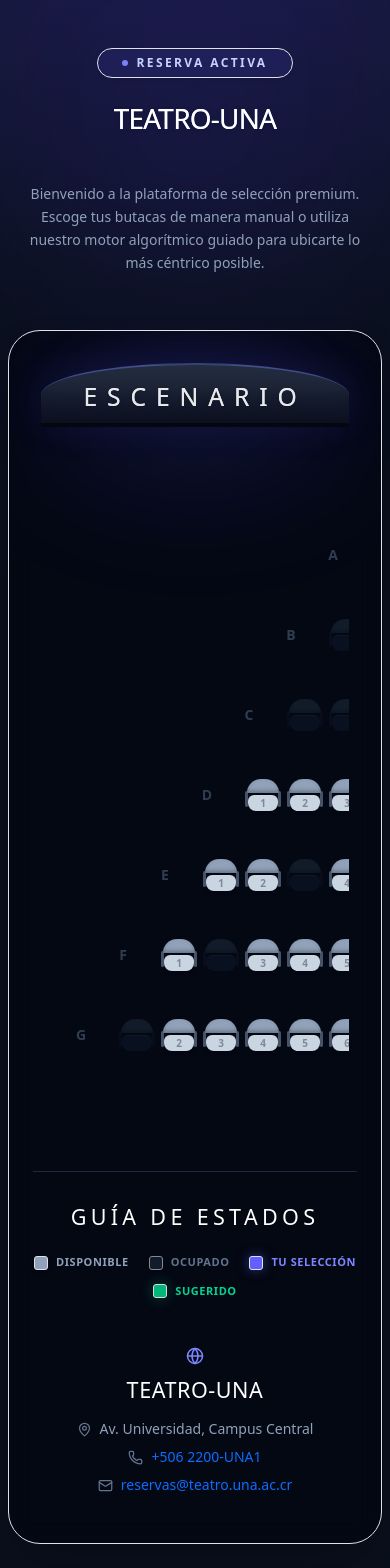
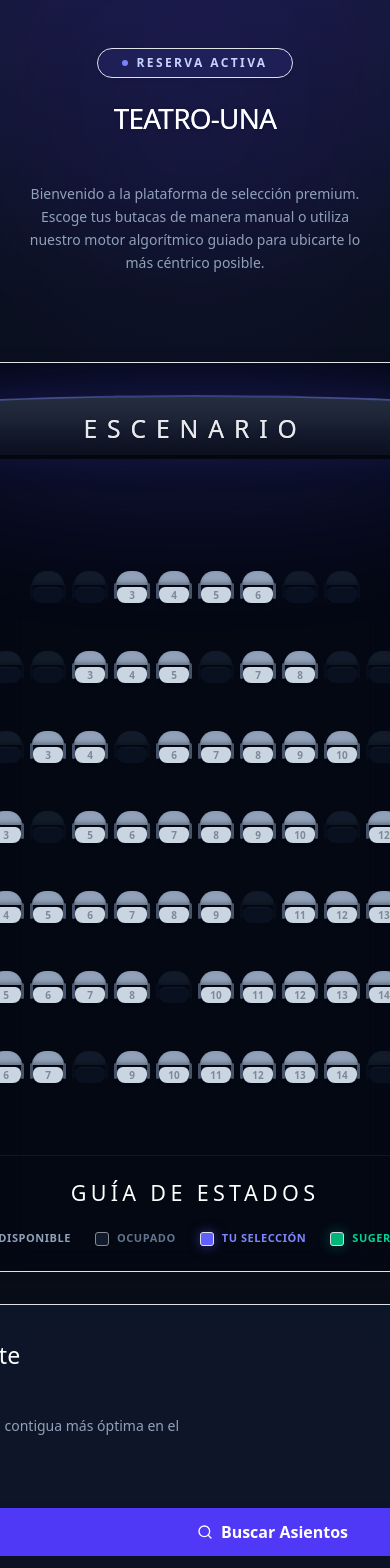
Before and after one commit to crissXcoder/teatro-una-seat-reservation, a Next.js app: page / in a window 390 px wide. Shown: the top 1568 px of the page. Built offline with nearby package versions, Linux system fonts and the light colour scheme.

Commit message:
feat: implement theater layout, seat legend, and footer components for reservation system

```diff
--- /dev/null
+++ b/components/theater/seat-legend.tsx
@@ -0,0 +1,36 @@
+import React from "react";
+
+export function SeatLegend() {
+  return (
+    <div className="w-full mt-10 pt-6 border-t border-slate-800/50">
+      <div className="d-flex flex-column align-items-center">
+        <h4 className="text-slate-600 font-bold mb-4 text-[10px] uppercase tracking-[0.2em]">
+          Guía de Estados
+        </h4>
+        <div className="d-flex flex-wrap justify-content-center gap-x-6 gap-y-3">
+
+          <div className="d-flex align-items-center gap-2 group cursor-default">
+            <div className="w-3.5 h-3.5 bg-slate-400 rounded-[3px] border border-white/20 shadow-sm transition-transform group-hover:scale-110"></div>
+            <span className="text-[11px] font-bold text-slate-400 tracking-wider uppercase">Disponible</span>
+          </div>
+
+          <div className="d-flex align-items-center gap-2 group cursor-default">
+            <div className="w-3.5 h-3.5 bg-slate-800 rounded-[3px] border border-slate-700/50 opacity-60 shadow-inner group-hover:opacity-80 transition-opacity"></div>
+            <span className="text-[11px] font-bold text-slate-500 tracking-wider uppercase">Ocupado</span>
+          </div>
+
+          <div className="d-flex align-items-center gap-2 group cursor-default">
+            <div className="w-3.5 h-3.5 bg-indigo-500 rounded-[3px] shadow-[0_0_12px_rgba(99,102,241,0.5)] border border-indigo-400 transition-transform group-hover:scale-110"></div>
+            <span className="text-[11px] font-bold text-indigo-400 tracking-wider uppercase">Tu Selección</span>
+          </div>
+
+          <div className="d-flex align-items-center gap-2 group cursor-default">
+            <div className="w-3.5 h-3.5 bg-emerald-500 rounded-[3px] shadow-[0_0_15px_rgba(16,185,129,0.4)] border border-emerald-400 animate-pulse transition-transform group-hover:scale-110"></div>
+            <span className="text-[11px] font-bold text-emerald-400 tracking-wider uppercase">Sugerido</span>
+          </div>
+
+        </div>
+      </div>
+    </div>
+  );
+}
--- a/components/theater/theater-footer.tsx
+++ b/components/theater/theater-footer.tsx
@@ -3,61 +3,53 @@ import { Separator } from "@/components/ui/separator";
 
 export function TheaterFooter() {
   return (
-    <footer className="mt-14 w-full pt-8">
-      <Separator className="mb-8" />
-      <div className="container-fluid px-0">
-        <div className="row g-5 pb-4">
+    <footer className="w-full py-12 px-6 mt-12 bg-slate-950/20 border-t border-slate-800/30">
+      <div className="max-w-6xl mx-auto">
+        <div className="row g-4 align-items-center">
 
-          {/* Columna 1: Leyenda Visual (Con UI/UX simplificada e iconos intuitivos) */}
-          <div className="col-12 col-md-6 d-flex flex-column align-items-center align-items-md-start justify-content-center">
-            <h4 className="text-slate-600 font-bold mb-4 text-[10px] uppercase tracking-[0.2em]">
-              Guía de Estados
-            </h4>
-            <div className="d-flex flex-wrap justify-content-center justify-content-md-start gap-x-5 gap-y-3">
+          {/* Branding y Logo */}
+          <div className="col-12 col-md-4 text-center text-md-start">
+            <div className="d-flex align-items-center justify-content-center justify-content-md-start gap-2 mb-3">
+              <div className="p-2 bg-indigo-600/20 rounded-lg">
+                <Globe size={24} className="text-indigo-400" />
+              </div>
+              <span className="text-xl font-black tracking-tighter text-white">TEATRO-UNA</span>
+            </div>
+            <p className="text-slate-500 text-xs font-light max-w-xs mx-auto mx-md-0">
+              Excelencia escénica y formación académica. Parte fundamental de la identidad cultural de la Universidad Nacional.
+            </p>
+          </div>
 
-              <div className="d-flex align-items-center gap-2 group cursor-default">
-                <div className="w-3.5 h-3.5 bg-slate-400 rounded-[3px] border border-white/20 shadow-sm transition-transform group-hover:scale-110"></div>
-                <span className="text-[11px] font-bold text-slate-400 tracking-wider uppercase">Disponible</span>
+          {/* Enlaces / Info Central */}
+          <div className="col-12 col-md-4 text-center">
+            <div className="d-flex flex-column gap-2 text-slate-400 text-sm">
+              <div className="d-flex align-items-center justify-content-center gap-2">
+                <MapPin size={14} className="text-indigo-500" />
+                <span>Av. Universidad, Campus Central</span>
               </div>
-
-              <div className="d-flex align-items-center gap-2 group cursor-default">
-                <div className="w-3.5 h-3.5 bg-slate-800 rounded-[3px] border border-slate-700/50 opacity-60 shadow-inner group-hover:opacity-80 transition-opacity"></div>
-                <span className="text-[11px] font-bold text-slate-500 tracking-wider uppercase">Ocupado</span>
+              <div className="d-flex align-items-center justify-content-center gap-2">
+                <Phone size={14} className="text-indigo-500" />
+                <a href="tel:+50622001111" className="text-inherit text-decoration-none hover:text-white transition-colors">
+                  +506 2200-UNA1
+                </a>
               </div>
-
-              <div className="d-flex align-items-center gap-2 group cursor-default">
-                <div className="w-3.5 h-3.5 bg-indigo-500 rounded-[3px] shadow-[0_0_12px_rgba(99,102,241,0.5)] border border-indigo-400 transition-transform group-hover:scale-110"></div>
-                <span className="text-[11px] font-bold text-indigo-400 tracking-wider uppercase">Tu Selección</span>
+              <div className="d-flex align-items-center justify-content-center gap-2">
+                <Mail size={14} className="text-indigo-500" />
+                <a href="mailto:reservas@teatro.una.ac.cr" className="text-inherit text-decoration-none hover:text-white transition-colors">
+                  reservas@teatro.una.ac.cr
+                </a>
               </div>
-
-              <div className="d-flex align-items-center gap-2 group cursor-default">
-                <div className="w-3.5 h-3.5 bg-emerald-500 rounded-[3px] shadow-[0_0_15px_rgba(16,185,129,0.4)] border border-emerald-400 animate-pulse transition-transform group-hover:scale-110"></div>
-                <span className="text-[11px] font-bold text-emerald-400 tracking-wider uppercase">Sugerido</span>
-              </div>
-
             </div>
           </div>
 
-          {/* Columna 2: Información de Contacto del Teatro */}
-          <div className="col-12 col-md-6 d-flex flex-column align-items-center align-items-md-end text-center text-md-right mt-5 mt-md-0">
-            <h4 className="text-slate-300 font-bold mb-3 d-flex flex-col flex-md-row align-items-center justify-content-center justify-content-md-end gap-2 text-sm tracking-wide">
-              <Globe size={18} className="text-indigo-400 mb-1 mb-md-0" />
-              <span>TEATRO-UNA</span>
-            </h4>
-            <ul className="list-unstyled text-slate-400 text-sm d-flex flex-column align-items-center align-items-md-end gap-2 mb-0">
-              <li className="d-flex align-items-center justify-content-center justify-content-md-end gap-2 hover:text-slate-200 transition-colors cursor-default">
-                <span className="order-2 order-md-1">Av. Universidad, Campus Central</span>
-                <MapPin size={15} className="text-slate-500 order-1 order-md-2" />
-              </li>
-              <li className="d-flex align-items-center justify-content-center justify-content-md-end gap-2 hover:text-slate-200 transition-colors">
-                <a href="tel:+50622001111" className="text-decoration-none text-inherit order-2 order-md-1">+506 2200-UNA1</a>
-                <Phone size={15} className="text-slate-500 order-1 order-md-2" />
-              </li>
-              <li className="d-flex align-items-center justify-content-center justify-content-md-end gap-2 hover:text-slate-200 transition-colors">
-                <a href="mailto:reservas@teatro.una.ac.cr" className="text-decoration-none text-inherit order-2 order-md-1">reservas@teatro.una.ac.cr</a>
-                <Mail size={15} className="text-slate-500 order-1 order-md-2" />
-              </li>
-            </ul>
+          {/* Derechos y Social */}
+          <div className="col-12 col-md-4 text-center text-md-end">
+            <span className="text-slate-600 text-[10px] uppercase font-bold tracking-widest">
+              © {new Date().getFullYear()} Universidad Nacional de Costa Rica
+            </span>
+            <div className="mt-2 text-slate-500 text-[9px] uppercase tracking-tighter">
+              Fundamentos de Programación Web
+            </div>
           </div>
 
         </div>
--- a/components/theater/theater-layout.tsx
+++ b/components/theater/theater-layout.tsx
@@ -4,6 +4,7 @@ import React, { useState } from "react";
 import { Stage } from "./stage";
 import { SeatMap } from "./seat-map";
 import { ReservationForm } from "./reservation-form";
+import { SeatLegend } from "./seat-legend";
 import { TheaterFooter } from "./theater-footer";
 import { initialSeatData } from "@/data/seats";
 import { SeatMatrix, Seat } from "@/lib/types";
@@ -118,7 +119,8 @@ export function TheaterLayout() {
     .map(s => s.label);
 
   return (
-    <div className="container-fluid px-2 px-md-4 max-w-6xl mx-auto relative z-10 w-full animate-in fade-in zoom-in duration-700 ease-out pb-12">
+    <div className="flex flex-col min-h-screen">
+      <main className="flex-grow container-fluid px-2 px-md-4 max-w-6xl mx-auto relative z-10 w-full animate-in fade-in zoom-in duration-700 ease-out pb-12 pt-8">
 
         {/* Visualización Principal del Teatro con shadcn Card */}
         <Card className="border-slate-800 bg-[#030712]/80 shadow-2xl backdrop-blur-md overflow-hidden rounded-[2rem]">
@@ -132,7 +134,7 @@ export function TheaterLayout() {
               onSeatClick={handleSeatClick}
             />
 
-          <TheaterFooter />
+            <SeatLegend />
           </CardContent>
         </Card>
 
@@ -148,6 +150,9 @@ export function TheaterLayout() {
           />
         </div>
 
+      </main>
+
+      <TheaterFooter />
     </div>
   );
 }
```
Lines whose indentation alone changed are shown as unchanged.
